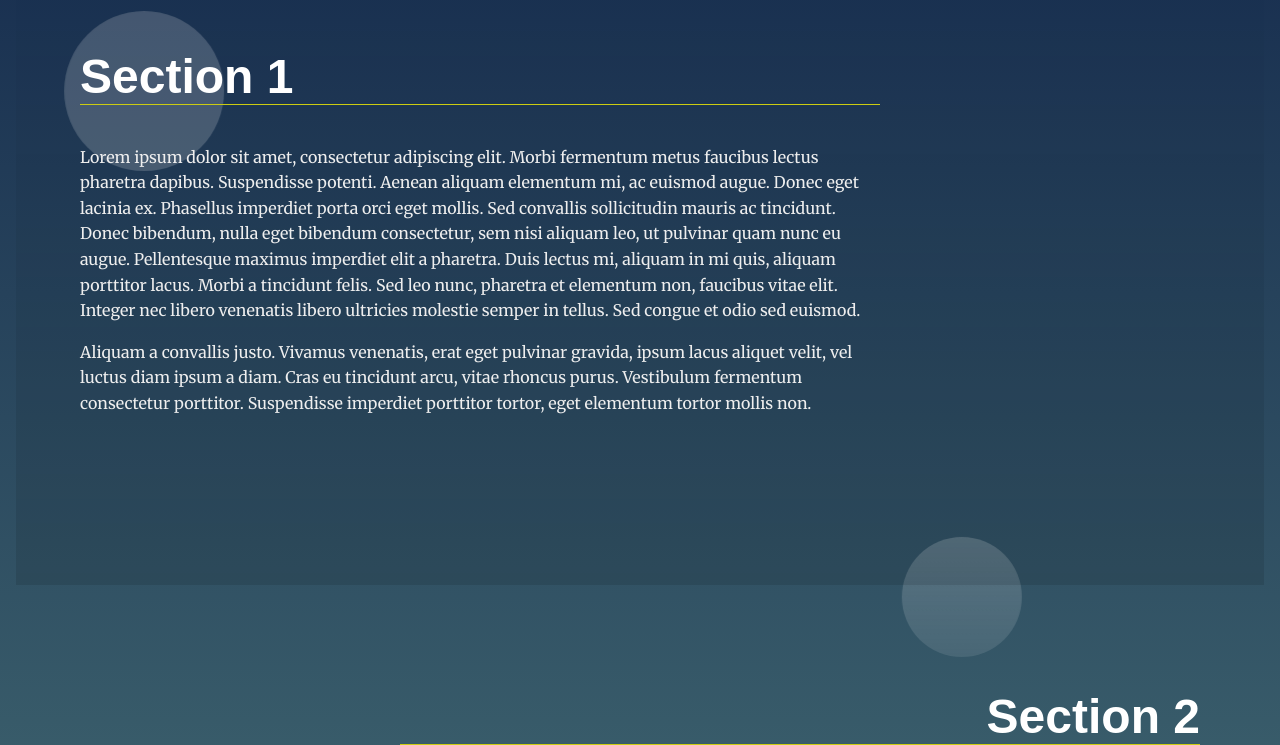
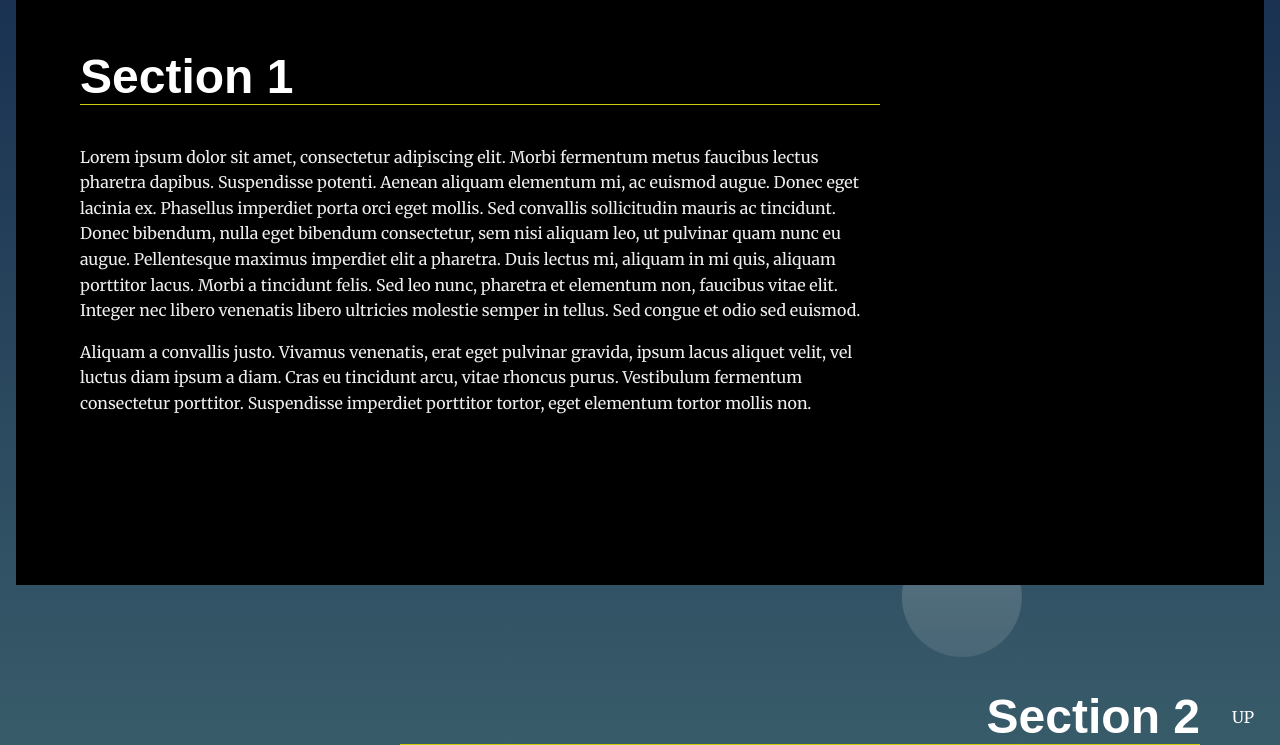
Before and after one commit to andymartinez17/landing-page, a plain HTML site: page index.html in a window 1280 px wide. Both pictures are taken after a click on the link "Section1". Shown: the part 654-1399 px from the top of the page. Drawn offline with Linux system fonts and the light colour scheme.

Commit message:
Completed landing page

```diff
--- a/css/styles.css
+++ b/css/styles.css
@@ -211,7 +211,47 @@ section.your-active-class .landing__container::after {
     opacity: 1;
     animation: rotate 5s linear 0s infinite forwards reverse;
 }
-
+.scroll-to-top{
+    position: fixed;
+    background-color: var(--secondary-color);
+    bottom: 10px;
+    right: 10px;
+    padding:0.5rem 1rem ;
+    color:#fff;
+    border-radius: 0.3rem;
+    -webkit-border-radius: 0.3rem;
+    -moz-border-radius: 0.3rem;
+    -ms-border-radius: 0.3rem;
+    -o-border-radius: 0.3rem;
+    cursor: pointer;
+    transition:all 0.5s;
+    -webkit-transition:all 0.5s;
+    -moz-transition:all 0.5s;
+    -ms-transition:all 0.5s;
+    -o-transition:all 0.5s;
+}
+.scroll-to-top{
+    position: fixed;
+    background-color: var(--secondary-color);
+    bottom: 10px;
+    right: 10px;
+    padding:0.5rem 1rem ;
+    color:#fff;
+    border-radius: 0.3rem;
+    -webkit-border-radius: 0.3rem;
+    -moz-border-radius: 0.3rem;
+    -ms-border-radius: 0.3rem;
+    -o-border-radius: 0.3rem;
+    cursor: pointer;
+    transition:all 0.5s;
+    -webkit-transition:all 0.5s;
+    -moz-transition:all 0.5s;
+    -ms-transition:all 0.5s;
+    -o-transition:all 0.5s;
+}
+.scroll-to-top:hover{
+    background-color: var(--primary-color);
+}
 .active {
         background: rgb(0, 0, 0) !important;
         background: linear-gradient(0deg, rgba(0, 0, 0, 0.1) 0%, rgba(0, 0, 0, 0) 100%);
--- a/index.html
+++ b/index.html
@@ -12,8 +12,8 @@
 <body>
   <!-- HTML Follows BEM naming conventions
   IDs are only used for sections to connect menu achors to sections -->
-  <header class="page__header id="">
-    <nav class="navbar__menu" id="navbar">
+  <header class="page__header">
+    <nav class="navbar__menu " id="navbar">
       <!-- Navigation starts as empty UL that will be populated with JS -->
       <ul id="navbar__list"></ul>
     </nav>
@@ -62,6 +62,7 @@
   <footer class="page__footer">
     <p>&copy Udacity</p>
   </footer>
+  <div class="scroll-to-top" id="scrollToTop">UP</div>
   <script src="./js/app.js"></script>
 </body>
 </html>
--- a/js/app.js
+++ b/js/app.js
@@ -45,11 +45,29 @@ document.getElementById("navbar__list").innerHTML = ` <li><a class="menu__link a
 <li><a class="menu__link" href="#section4" id="4">Section4</a></li>
 `
 
+window.addEventListener(scroll, function() {
+    let Navbar = document.getElementById('navbar');
+    Navbar.classList.add('navbar-scroll');
+});
+
 let buttons = document.querySelectorAll('a');
 buttons.forEach(button => {
     button.addEventListener('click', function () {
         buttons.forEach(btn => btn.classList.remove('active'));
         this.classList.add('active');
+        var selectedId = this.id;
+        var selectedId = "section" + this.id ;
+        var Sections = document.querySelectorAll("section");
+        for(i=0;i<4;i++){
+            Sections[i].classList.remove('active');
+        }
+        document.getElementById(selectedId).classList.add("active");
+       //scrll Sections.classList.add('active');
+
+       // Sections.remove('active');
+       //document.getElementById(selectedId).classList.add("active");
+
+
     });
 });
 
@@ -75,6 +93,39 @@ var scrollTimer = -1;
     function scrollFinished() {
       document.body.style.backgroundColor = "red";
     }
+
+    let btn = document.getElementById("scrollToTop");
+
+function showBtn() {
+    if (document.body.scrollTop >=60 || document.documentElement.scrollTop >=60) {
+        //show btn
+        btn.style.display = "block";
+    } else {
+        //hide btn
+        btn.style.display = "none";
+    }
+}
+btn.addEventListener("click",scrollBtn);
+function scrollBtn() {
+    //scroll to top smoothly
+    window.scrollTo({top: 0, behavior: 'smooth'});
+}
+
+// let prevScrollPos = window.pageYOffset;
+// let Navbar = document.getElementById('navbar');
+//     setTimeout(() => {
+//         let currentScrollPos = window.pageYOffset;
+//         if(currentScrollPos == prevScrollPos) {
+//             console.log('hidden');
+//             Navbar.classList.add('navbar-scroll');
+//         } else {
+//             console.log('hidden');
+//             Navbar.classList.remove('navbar-scroll');
+//         }
+//     }, 200);
+    //fixed nav
+
+
 
 // $(window).on('scroll',function(){
 //     var WindowTop = $(window).scrollTop();
```
